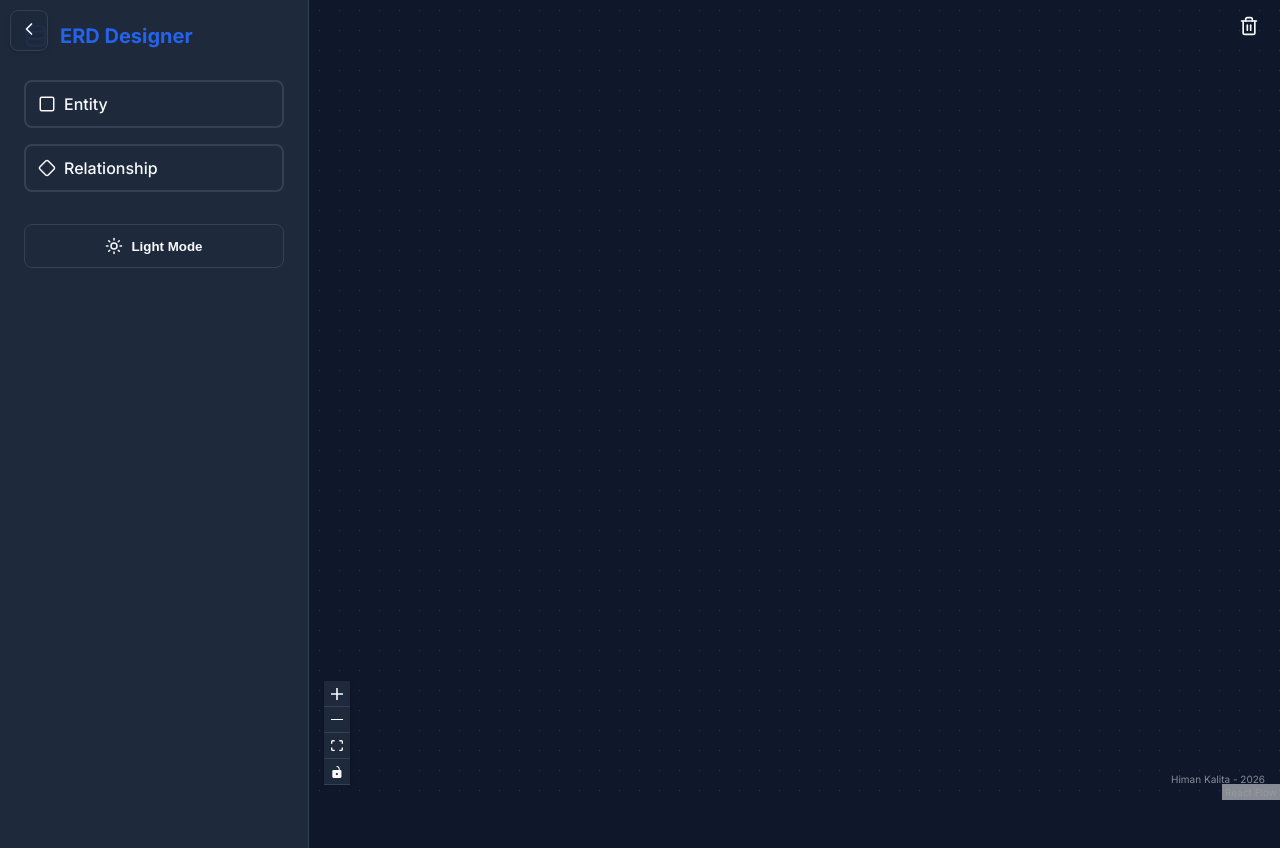
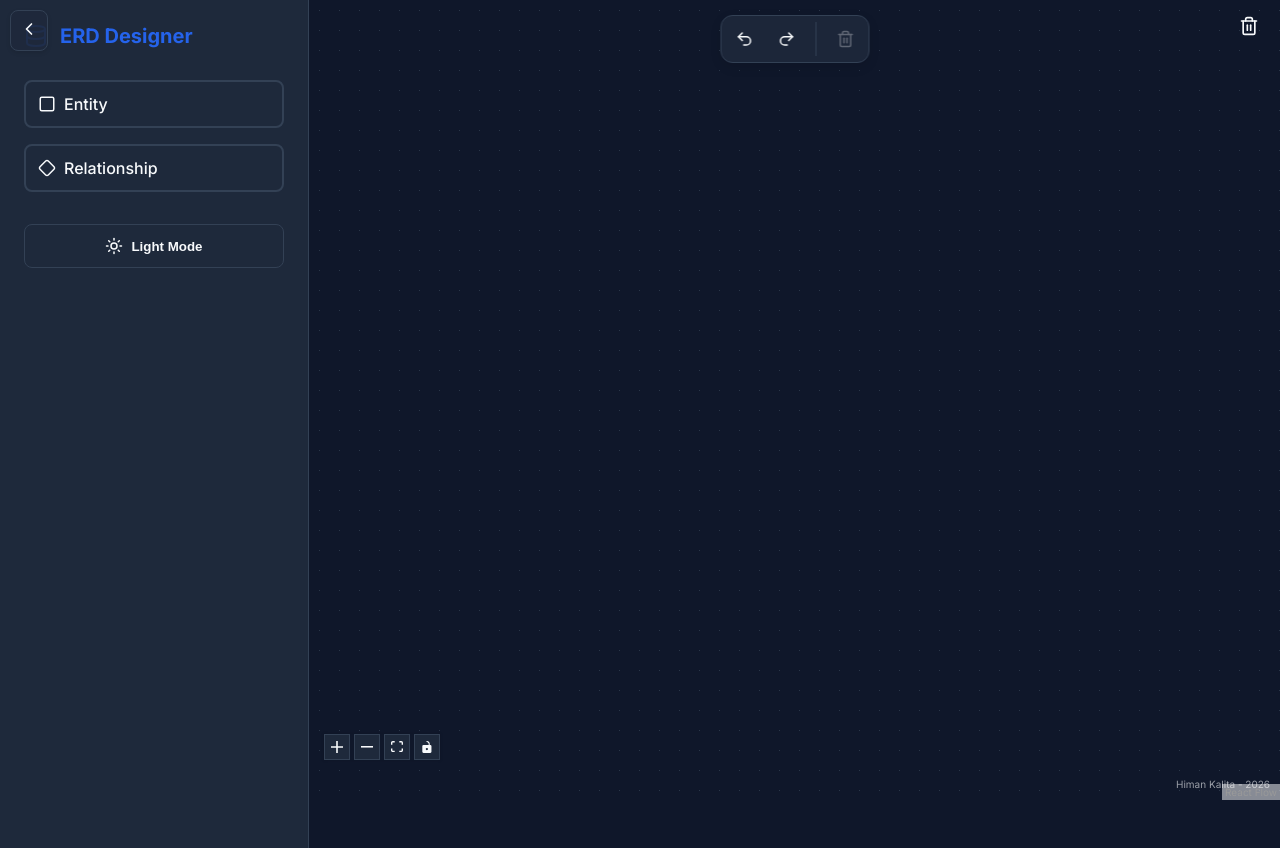
Before and after one commit to himan243/ERD-Designer, a React (Vite) app in the folder client/: page / in a window 1280 px wide. Built offline with nearby package versions, Linux system fonts and the light colour scheme.

Commit message:
Added undo, redo, and delete option

```diff
--- a/client/src/App.tsx
+++ b/client/src/App.tsx
@@ -15,6 +15,7 @@ import {
   ReactFlowProvider,
   applyNodeChanges,
   applyEdgeChanges,
+  useReactFlow,
 } from '@xyflow/react';
 import type {
   Edge,
@@ -36,7 +37,9 @@ import {
   Key,
   X,
   Menu,
-  ChevronLeft
+  ChevronLeft,
+  Undo2,
+  Redo2,
 } from 'lucide-react';
 import '@xyflow/react/dist/style.css';
 import './styles.css';
@@ -191,6 +194,7 @@ const nodeTypes = { entity: EntityNode, relationship: RelationshipNode };
 const edgeTypes = { erEdge: EREdge };
 
 function AppContent() {
+  const { deleteElements } = useReactFlow();
   const [nodes, setNodes] = useNodesState<ERNode>([]);
   const [edges, setEdges] = useEdgesState<Edge>([]);
   const [reactFlowInstance, setReactFlowInstance] = useState<any>(null);
@@ -228,6 +232,18 @@ function AppContent() {
     setEdges(next.edges);
   }, [setNodes, setEdges]);
 
+  const deleteSelected = useCallback(() => {
+    const selectedNodes = nodesRef.current.filter(n => n.selected);
+    const selectedEdges = edgesRef.current.filter(e => e.selected);
+
+    if (selectedNodes.length > 0 || selectedEdges.length > 0) {
+      if (window.confirm(`Delete ${selectedNodes.length + selectedEdges.length} selected item(s)?`)) {
+        saveToHistory();
+        deleteElements({ nodes: selectedNodes, edges: selectedEdges });
+      }
+    }
+  }, [deleteElements, saveToHistory]);
+
   useEffect(() => {
     document.body.classList.toggle('dark', isDark);
   }, [isDark]);
@@ -241,10 +257,16 @@ function AppContent() {
       if ((e.ctrlKey || e.metaKey) && e.key === 'z') { e.preventDefault(); undo(); }
       if ((e.ctrlKey || e.metaKey) && e.key === 'y') { e.preventDefault(); redo(); }
       if ((e.ctrlKey || e.metaKey) && e.key === 'b') { e.preventDefault(); setIsSidebarOpen(prev => !prev); }
+      if (e.key === 'Delete' || e.key === 'Backspace') {
+        // Only trigger if not typing in an input
+        if (document.activeElement?.tagName !== 'INPUT') {
+          deleteSelected();
+        }
+      }
     };
     window.addEventListener('keydown', handleKeyDown);
     return () => window.removeEventListener('keydown', handleKeyDown);
-  }, [undo, redo]);
+  }, [undo, redo, deleteSelected]);
 
   const onLabelChange = useCallback((id: string, label: string) => {
     saveToHistory();
@@ -380,6 +402,8 @@ function AppContent() {
     })));
   }, [onLabelChange, onAddAttribute, onUpdateAttribute, onDeleteAttribute, onTogglePrimary, onCardinalityChange, setNodes]);
 
+  const hasSelected = nodes.some(n => n.selected) || edges.some(e => e.selected);
+
   return (
     <div className="dnd-container">
       <button className="sidebar-toggle-btn" onClick={() => setIsSidebarOpen(!isSidebarOpen)}>
@@ -393,20 +417,10 @@ function AppContent() {
         </div>
 
         <div className="sidebar-content">
-          <div
-            className="dndnode entity"
-            onDragStart={(e) => { e.dataTransfer.setData('application/reactflow', 'entity'); }}
-            onClick={() => handleSidebarItemClick('entity')}
-            draggable
-          >
+          <div className="dndnode entity" onDragStart={(e) => { e.dataTransfer.setData('application/reactflow', 'entity'); }} onClick={() => handleSidebarItemClick('entity')} draggable>
             <Square size={18} /> Entity
           </div>
-          <div
-            className="dndnode relationship"
-            onDragStart={(e) => { e.dataTransfer.setData('application/reactflow', 'relationship'); }}
-            onClick={() => handleSidebarItemClick('relationship')}
-            draggable
-          >
+          <div className="dndnode relationship" onDragStart={(e) => { e.dataTransfer.setData('application/reactflow', 'relationship'); }} onClick={() => handleSidebarItemClick('relationship')} draggable>
             <Diamond size={18} /> Relationship
           </div>
         </div>
@@ -439,10 +453,29 @@ function AppContent() {
           attributionPosition="bottom-right"
         >
           <Background color={isDark ? '#334155' : '#cbd5e1'} gap={20} />
+
+          <Panel position="top-center">
+            <div className="action-toolbar">
+              <button className="toolbar-btn" onClick={undo} title="Undo (Ctrl+Z)"><Undo2 size={18} /></button>
+              <button className="toolbar-btn" onClick={redo} title="Redo (Ctrl+Y)"><Redo2 size={18} /></button>
+              <div style={{ width: '1px', background: 'var(--border-color)', margin: '0 4px' }} />
+              <button
+                className="toolbar-btn delete"
+                onClick={deleteSelected}
+                disabled={!hasSelected}
+                title="Delete Selected"
+              >
+                <Trash2 size={18} />
+              </button>
+            </div>
+          </Panel>
+
           <Controls showInteractive={true} />
-          <Panel position="bottom-right" style={{ fontSize: '10px', opacity: 0.5, color: isDark ? '#fff' : '#000' }}>
+
+          <Panel position="bottom-right" style={{ fontSize: '10px', opacity: 0.6, color: 'var(--text-color)', marginBottom: '10px', marginRight: '10px' }}>
             Himan Kalita - 2026
           </Panel>
+
           <Panel position="top-right" className="panel">
             <button onClick={onClear} title="Clear Canvas" style={{ border: 'none', background: 'transparent', cursor: 'pointer', color: 'inherit' }}>
               <Trash2 size={20} />
--- a/client/src/styles.css
+++ b/client/src/styles.css
@@ -21,14 +21,18 @@
   --panel-bg: rgba(30, 41, 59, 0.9);
 }
 
-/* Fix React Flow Controls in Dark Mode */
+/* Fix React Flow Controls Visibility */
+.react-flow__controls {
+  display: flex !important;
+  flex-direction: row !important;
+  gap: 4px;
+  margin-bottom: 40px !important; /* Move above footer */
+}
+
 .dark .react-flow__controls button {
   background: #1e293b;
-  border-bottom: 1px solid #334155;
+  border: 1px solid #334155;
   fill: #f8fafc;
-}
-.dark .react-flow__controls button:hover {
-  background: #334155;
 }
 .dark .react-flow__controls button svg {
   fill: #f8fafc;
@@ -54,6 +58,7 @@ body {
   flex-grow: 1;
   background-color: var(--bg-color);
   height: 100%;
+  position: relative;
 }
 
 /* --- Sidebar --- */
@@ -67,7 +72,7 @@ aside {
   z-index: 100;
   transition: transform 0.3s ease, width 0.3s ease;
   height: 100%;
-  overflow-y: auto; /* Allow sidebar itself to scroll */
+  overflow-y: auto;
 }
 
 aside.collapsed {
@@ -91,7 +96,6 @@ aside.collapsed {
   display: flex;
   flex-direction: column;
   gap: 1rem;
-  min-height: min-content; /* Ensure items don't shrink */
 }
 
 .dndnode {
@@ -122,7 +126,47 @@ aside.collapsed {
   box-shadow: 0 2px 4px rgba(0,0,0,0.1);
 }
 
-/* --- Entity Node --- */
+/* --- Toolbar --- */
+.action-toolbar {
+  display: flex;
+  gap: 8px;
+  background: var(--panel-bg);
+  border: 1px solid var(--border-color);
+  padding: 6px;
+  border-radius: 12px;
+  box-shadow: 0 4px 12px rgba(0,0,0,0.1);
+  backdrop-filter: blur(8px);
+}
+
+.toolbar-btn {
+  padding: 8px;
+  background: transparent;
+  border: none;
+  cursor: pointer;
+  color: var(--text-color);
+  display: flex;
+  align-items: center;
+  justify-content: center;
+  border-radius: 8px;
+  transition: all 0.2s;
+}
+
+.toolbar-btn:hover {
+  background: var(--bg-color);
+  color: var(--primary-color);
+}
+
+.toolbar-btn.delete:hover {
+  background: #fee2e2;
+  color: #ef4444;
+}
+
+.toolbar-btn:disabled {
+  opacity: 0.3;
+  cursor: not-allowed;
+}
+
+/* --- Nodes --- */
 .entity-table {
   background: var(--node-bg);
   border: 2px solid var(--entity-color);
@@ -177,11 +221,8 @@ aside.collapsed {
   padding-left: 4px;
 }
 
-/* Mobile actions visibility */
 @media (max-width: 768px) {
-  .attr-actions {
-    opacity: 1;
-  }
+  .attr-actions { opacity: 1; }
 }
 
 .attribute-row:hover .attr-actions {
@@ -308,13 +349,9 @@ aside.collapsed {
     box-shadow: 10px 0 15px rgba(0,0,0,0.1);
   }
 
-  .cardinality-picker {
-    padding: 4px 8px; /* Larger targets for mobile */
-  }
-
-  .cardinality-picker button {
-    padding: 4px 8px;
-    font-size: 0.8rem;
+  .react-flow__controls {
+    bottom: 60px !important;
+    left: 10px !important;
   }
 }
 
```
